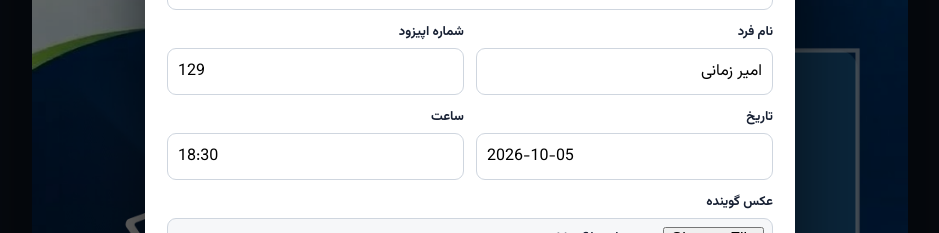
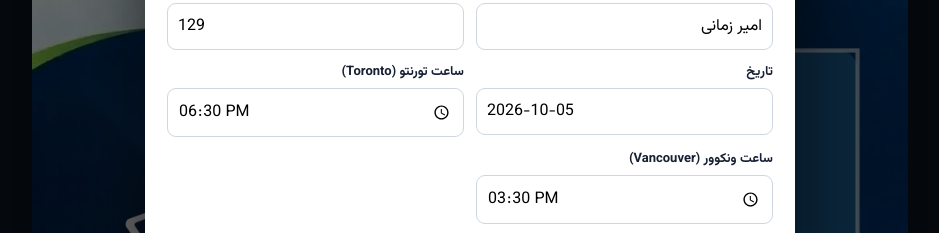
Before and after one commit to NowruzClub/radiobidar-banner-builder, a plain HTML site: page index.html in a window 1280 px wide. Both pictures are taken after a click on the button "⚙ Edit". Shown: the part 273-506 px from the top of the page, without its empty margins (170-1109 px from the left). Drawn offline with Linux system fonts and the light colour scheme.

Commit message:
Some improvements during Bidargah

```diff
--- a/index.html
+++ b/index.html
@@ -69,8 +69,12 @@ input[type=file]{padding:8px;background:#f6f7f9}
         <input id="date" value="2026-10-05" class="ltr">
       </div>
       <div class="field">
-        <label>ساعت</label>
-        <input id="time" value="18:30" class="ltr">
+        <label>ساعت تورنتو (Toronto)</label>
+        <input id="torontoTime" value="18:30" class="ltr" type="time">
+      </div>
+      <div class="field">
+        <label>ساعت ونکوور (Vancouver)</label>
+        <input id="vancouverTime" value="15:30" class="ltr" type="time">
       </div>
       <div class="field full">
         <label>عکس گوینده</label>
@@ -89,7 +93,8 @@ input[type=file]{padding:8px;background:#f6f7f9}
 const BASE_W=1024, BASE_H=1024;
 const state={
  title:'بازاریابی یکپارچه برای صاحبان کسب‌وکارهای کوچک',
- speaker:'امیر زمانی', episode:'129', date:'2026-10-05', time:'18:30', photo:null
+ speaker:'امیر زمانی', episode:'129', date:'2026-10-05',
+ torontoTime:'18:30', vancouverTime:'15:30', photo:null
 };
 const canvas=document.getElementById('canvas'), ctx=canvas.getContext('2d');
 const bg=new Image(); bg.src='clean_template.jpg';
@@ -133,11 +138,12 @@ function drawTitle(){
 }
 function drawMeta(){
   ctx.textAlign='left'; ctx.textBaseline='middle';
-  ctx.font='900 35px Vazirmatn, Tahoma, Arial';
+  ctx.font='900 32px Vazirmatn, Tahoma, Arial';
   const rows=[
-    {y:590, label:'Episode', value:state.episode},
-    {y:650, label:'Date', value:state.date},
-    {y:710, label:'Time', value:state.time}
+    {y:530, label:'Episode', value:state.episode},
+    {y:590, label:'Date', value:state.date},
+    {y:650, label:'Toronto Time', value:state.torontoTime},
+    {y:710, label:'Vancouver Time', value:state.vancouverTime}
   ];
   rows.forEach(r=>{
     ctx.fillStyle='#f6fbff'; ctx.fillText(r.label,60,r.y);
@@ -183,7 +189,8 @@ function openModal(){
   document.getElementById('speaker').value=state.speaker;
   document.getElementById('episode').value=state.episode;
   document.getElementById('date').value=state.date;
-  document.getElementById('time').value=state.time;
+  document.getElementById('torontoTime').value=state.torontoTime;
+  document.getElementById('vancouverTime').value=state.vancouverTime;
   document.getElementById('modal').classList.add('open');
 }
 document.getElementById('editBtn').onclick=openModal;
@@ -200,7 +207,8 @@ document.getElementById('saveBtn').onclick=()=>{
   state.speaker=document.getElementById('speaker').value.trim()||state.speaker;
   state.episode=document.getElementById('episode').value.trim()||state.episode;
   state.date=document.getElementById('date').value.trim()||state.date;
-  state.time=document.getElementById('time').value.trim()||state.time;
+  state.torontoTime=document.getElementById('torontoTime').value.trim()||state.torontoTime;
+  state.vancouverTime=document.getElementById('vancouverTime').value.trim()||state.vancouverTime;
   document.getElementById('modal').classList.remove('open');
   render();
 };
```
Also changed, not shown: 1 other file.
